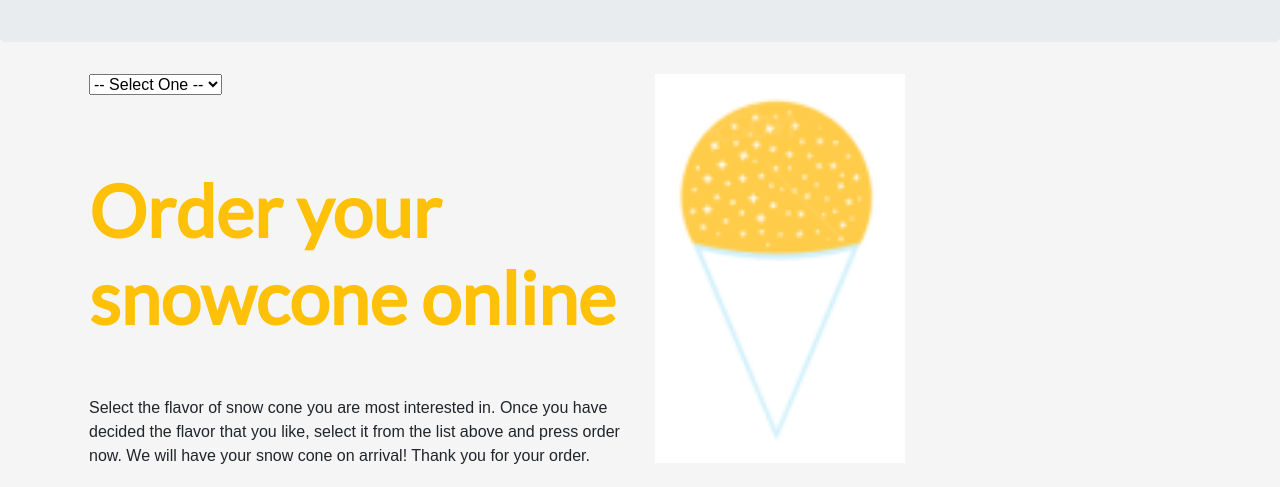
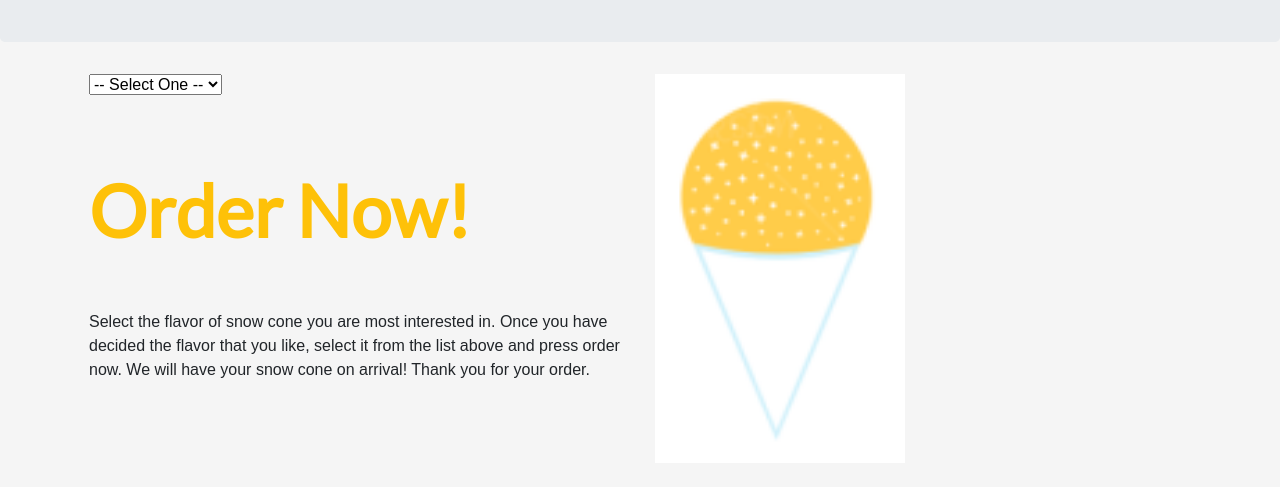
Before and after one commit to conbon233/practice, a plain HTML site: page order.html in a window 1280 px wide. Shown: the part 599-1086 px from the top of the page. Drawn offline with nearby package versions, Linux system fonts and the light colour scheme.

Commit message:
Update order.html

```diff
--- a/order.html
+++ b/order.html
@@ -65,7 +65,7 @@
  </select>
         <br></br>
       <br></br>
-  <h1>Order your snowcone online</h1>
+  <h1>Order Now!</h1>
   <br></br>
    <p> Select the flavor of snow cone you are most interested in. Once you have decided the flavor that you like, select it from the list above and press order now. We will have your snow cone on arrival! Thank you for your order.
    </p>
```
